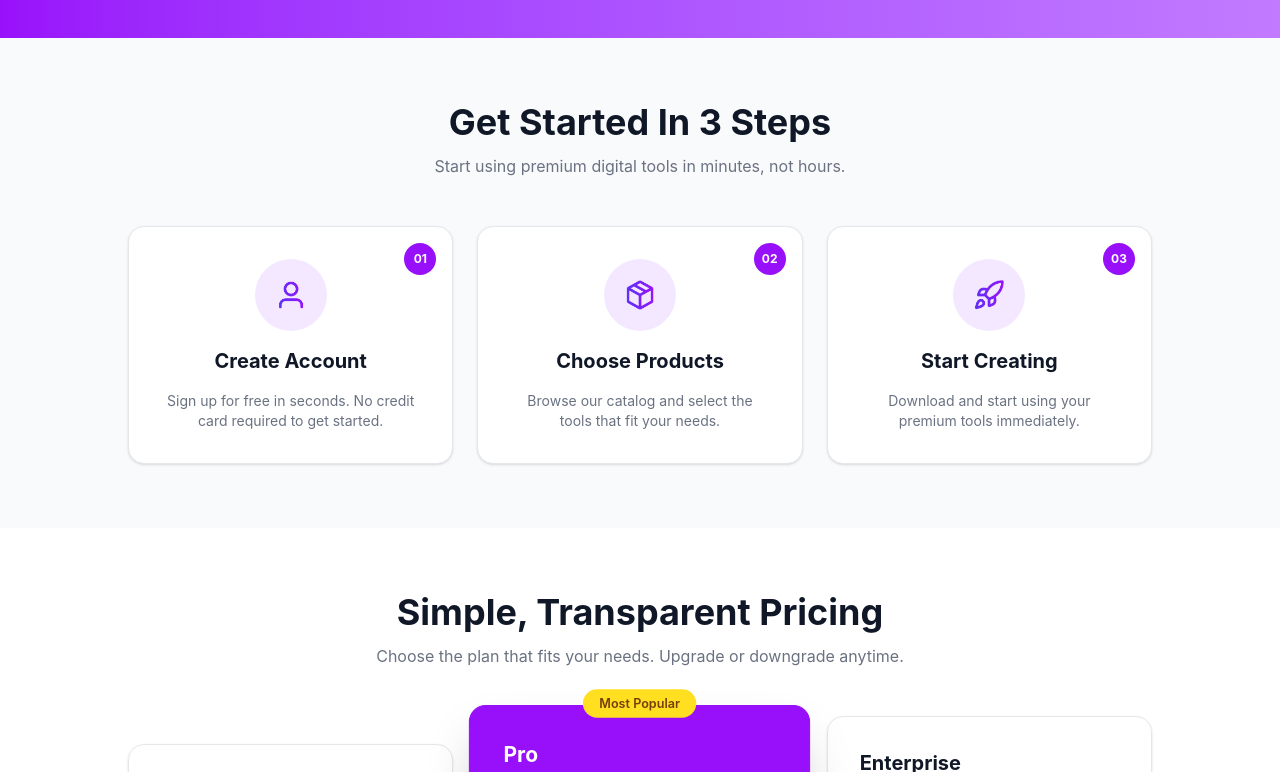
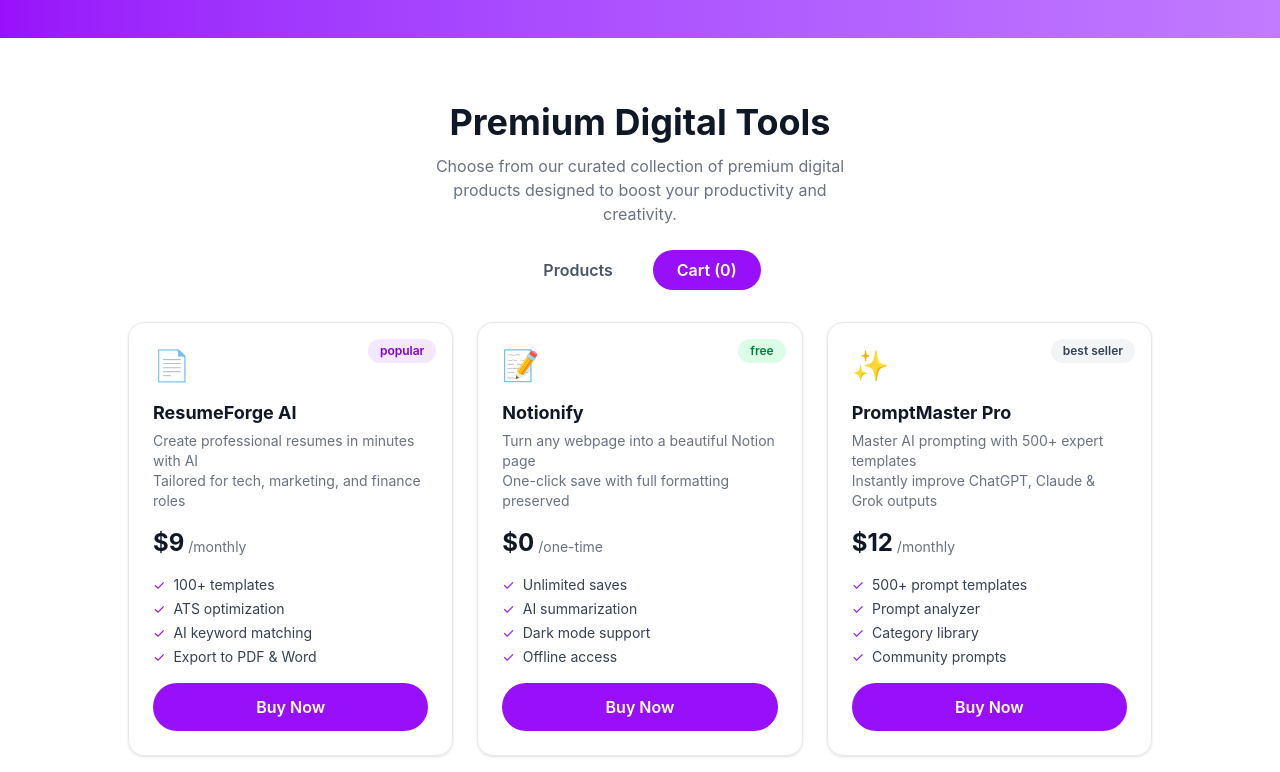
Before and after one commit to anim710/z.anim_Digitool_Platform_ph-A6, a React (Vite) app: page / in a window 1280 px wide. Shown: the part 828-1600 px from the top of the page. Built offline with nearby package versions, Linux system fonts and the light colour scheme.

Commit message:
added product and cart section

```diff
--- a/package.json
+++ b/package.json
@@ -18,6 +18,7 @@
     "@tailwindcss/vite": "^4.2.2",
     "react": "^19.2.4",
     "react-dom": "^19.2.4",
+    "react-toastify": "^11.0.5",
     "tailwindcss": "^4.2.2"
   },
   "devDependencies": {
--- a/src/App.jsx
+++ b/src/App.jsx
@@ -1,4 +1,4 @@
-import { useState } from 'react'
+import { Suspense, useState } from 'react'
 import NavBar from './Components/NavBar.jsx'
 import Banner from './Components/Banner.jsx'
 import Footer from './Components/Footer.jsx'
@@ -6,17 +6,34 @@
 import Process from './Components/Process.jsx'
 import Rating from './Components/Rating.jsx'
 import Explore from './Components/Explore.jsx'
+import Products from './Components/Products.jsx'
+import Cart from "./Components/Cart.jsx"
+
+const productPromise = fetch("/products.json").then((res) => res.json())
 
 function App() {
-
+  const [carts, setCarts] = useState([]);
+  const [showCart, setShowCart] = useState(false);
 
   return (
     <>
-
       <NavBar />
-          {/* <h1 className='text-red-500'>hello world</h1> */}
       <Banner />
       <Rating />
+
+      <Suspense fallback={<p className="text-center py-20">Loading...</p>}>
+        {!showCart ? (
+          <Products
+            productPromise={productPromise}
+            carts={carts}
+            setCarts={setCarts}
+            setShowCart={setShowCart}
+          />
+        ) : (
+          <Cart carts={carts} setCarts={setCarts} />
+        )}
+      </Suspense>
+
       <Process />
       <Pricing />
       <Explore />
--- /dev/null
+++ b/src/Components/Cart.jsx
@@ -0,0 +1,65 @@
+import { toast } from "react-toastify";
+
+const Cart = ({ carts, setCarts }) => {
+  const totalPrice = carts.reduce((sum, item) => sum + item.price, 0);
+
+  const handlePayment = () => {
+    setCarts([]);
+    toast.success("Payment successful!");
+  };
+
+  const handleDelete = (item) => {
+    const filteredArray = carts.filter((c) => c.id !== item.id);
+    setCarts(filteredArray);
+    toast.success("Item removed!");
+  };
+
+  return (
+    <div className="max-w-2xl mx-auto border border-gray-200 rounded-2xl p-8 shadow-sm">
+      <h3 className="text-xl font-bold text-gray-900 mb-6">Your Cart</h3>
+
+      {carts.length === 0 ? (
+        <p className="text-gray-500 text-center py-8">Your cart is empty.</p>
+      ) : (
+        <>
+          <div className="flex flex-col gap-4">
+            {carts.map((item) => (
+              <div key={item.id} className="flex items-center justify-between bg-gray-50 rounded-xl px-4 py-3">
+                <div className="flex items-center gap-3">
+                  <span className="text-2xl">{item.icon}</span>
+                  <div>
+                    <p className="font-semibold text-gray-900 text-sm">{item.name}</p>
+                    <p className="text-gray-500 text-sm">${item.price}/{item.period}</p>
+                  </div>
+                </div>
+                <button
+                  onClick={() => handleDelete(item)}
+                  className="text-red-500 text-sm font-semibold hover:text-red-700"
+                >
+                  Remove
+                </button>
+              </div>
+            ))}
+          </div>
+
+          {/* Total */}
+          <div className="flex justify-between items-center pt-4 border-t border-gray-200 mt-4">
+            <span className="text-gray-500">Total</span>
+            <span className="text-2xl font-bold text-gray-900">${totalPrice}</span>
+          </div>
+
+          {/* Checkout Button */}
+          <button
+            onClick={handlePayment}
+            className="w-full py-3 rounded-full bg-purple-600 text-white font-semibold hover:bg-purple-700 transition-all mt-4"
+          >
+            Proceed To Checkout
+          </button>
+        </>
+      )}
+
+    </div>
+  );
+};
+
+export default Cart;
--- a/src/Components/Footer.jsx
+++ b/src/Components/Footer.jsx
@@ -1,5 +1,5 @@
 import React from 'react';
-import { FaInstagram, FaFacebook, FaTwitter } from 'react-icons/fa';
+// import { FaInstagram, FaFacebook, FaTwitter } from 'react-icons/fa';
 
 const Footer = () => {
   return (
@@ -44,7 +44,7 @@
             </div>
           </div>
 
-          <div>
+          {/* <div>
             <h3 className="text-lg font-semibold mb-4">Social Links</h3>
             <div className="flex gap-4">
               <a href="#" className="bg-white text-[#111827] p-2 rounded-full flex items-center justify-center">
@@ -57,7 +57,7 @@
                 <FaTwitter size={20} />
               </a>
             </div>
-          </div>
+          </div> */}
 
         </div>
 
--- /dev/null
+++ b/src/Components/ProductCard.jsx
@@ -0,0 +1,72 @@
+import { useState } from "react";
+import { toast } from "react-toastify";
+
+const getBadgeColor = (tagType) => {
+  if (tagType === "popular") return "bg-purple-100 text-purple-700";
+  if (tagType === "new") return "bg-green-100 text-green-700";
+  if (tagType === "best-seller") return "bg-yellow-100 text-yellow-700";
+  return "bg-gray-100 text-gray-700";
+};
+
+const ProductCard = ({ product, carts, setCarts }) => {
+  const [isBought, setIsBought] = useState(false);
+
+  const handleAddToCart = () => {
+    setIsBought(true);
+    const isFound = carts.find((item) => item.id === product.id);
+    if (isFound) {
+      toast.error("Item already in cart!");
+      return;
+    }
+    setCarts([...carts, product]);
+    toast.success("Item added to cart!");
+  };
+
+  return (
+    <div className="relative border border-gray-200 rounded-2xl p-6 flex flex-col gap-4 shadow-sm">
+
+      {/* Badge */}
+      {product.tag && (
+        <div className={`absolute top-4 right-4 text-xs font-semibold px-3 py-1 rounded-full ${getBadgeColor(product.tagType)}`}>
+          {product.tag}
+        </div>
+      )}
+
+      {/* Icon */}
+      <div className="text-3xl">{product.icon}</div>
+
+      {/* Name & Desc */}
+      <div>
+        <h3 className="text-lg font-bold text-gray-900">{product.name}</h3>
+        <p className="text-sm text-gray-500 mt-1 whitespace-pre-line">{product.description}</p>
+      </div>
+
+      {/* Price */}
+      <div className="flex items-end gap-1">
+        <span className="text-2xl font-bold text-gray-900">${product.price}</span>
+        <span className="text-sm text-gray-500 mb-0.5">/{product.period}</span>
+      </div>
+
+      {/* Features */}
+      <ul className="flex flex-col gap-1">
+        {product.features.map((feature) => (
+          <li key={feature} className="flex items-center gap-2 text-sm text-gray-700">
+            <span className="text-purple-600">✓</span> {feature}
+          </li>
+        ))}
+      </ul>
+
+      {/* Button */}
+      <button
+        onClick={handleAddToCart}
+        disabled={isBought}
+        className="w-full py-3 rounded-full bg-purple-600 text-white font-semibold hover:bg-purple-700 transition-all disabled:opacity-50 disabled:cursor-not-allowed mt-auto"
+      >
+        {isBought ? "Added" : "Buy Now"}
+      </button>
+
+    </div>
+  );
+};
+
+export default ProductCard;
--- /dev/null
+++ b/src/Components/Products.jsx
@@ -0,0 +1,51 @@
+import { use } from "react";
+import ProductCard from "./ProductCard";
+
+const Products = ({ productPromise, carts, setCarts, setShowCart }) => {
+  const products = use(productPromise);
+
+  return (
+    <div className="py-16 px-6 bg-white">
+
+      {/* Header */}
+      <div className="text-center mb-8">
+        <h2 className="text-4xl font-bold text-gray-900">Premium Digital Tools</h2>
+        <p className="text-gray-500 mt-3 max-w-md mx-auto">
+          Choose from our curated collection of premium digital products designed
+          to boost your productivity and creativity.
+        </p>
+
+        {/* Tab Buttons */}
+        <div className="flex justify-center gap-4 mt-6">
+          <button
+            onClick={() => setShowCart(false)}
+            className="px-6 py-2 rounded-full font-semibold text-gray-600"
+          >
+            Products
+          </button>
+          <button
+            onClick={() => setShowCart(true)}
+            className="px-6 py-2 rounded-full font-semibold bg-purple-600 text-white"
+          >
+            Cart ({carts.length})
+          </button>
+        </div>
+      </div>
+
+      {/* Products Grid */}
+      <div className="grid grid-cols-1 md:grid-cols-3 gap-6 max-w-5xl mx-auto">
+        {products.map((product) => (
+          <ProductCard
+            key={product.id}
+            product={product}
+            carts={carts}
+            setCarts={setCarts}
+          />
+        ))}
+      </div>
+
+    </div>
+  );
+};
+
+export default Products;
```
Also changed, not shown: 1 other file (tests, documents, lock files or other folders). Lines whose indentation alone changed are shown as unchanged.
